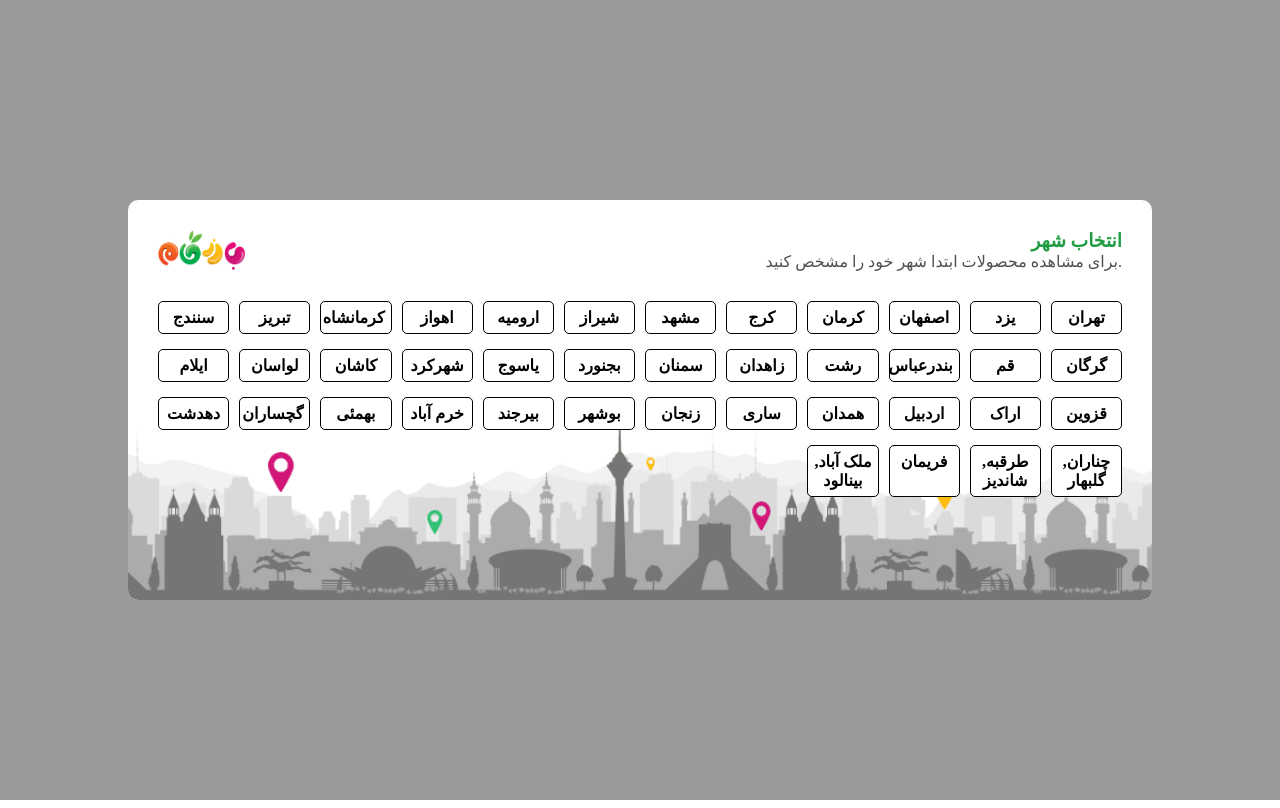
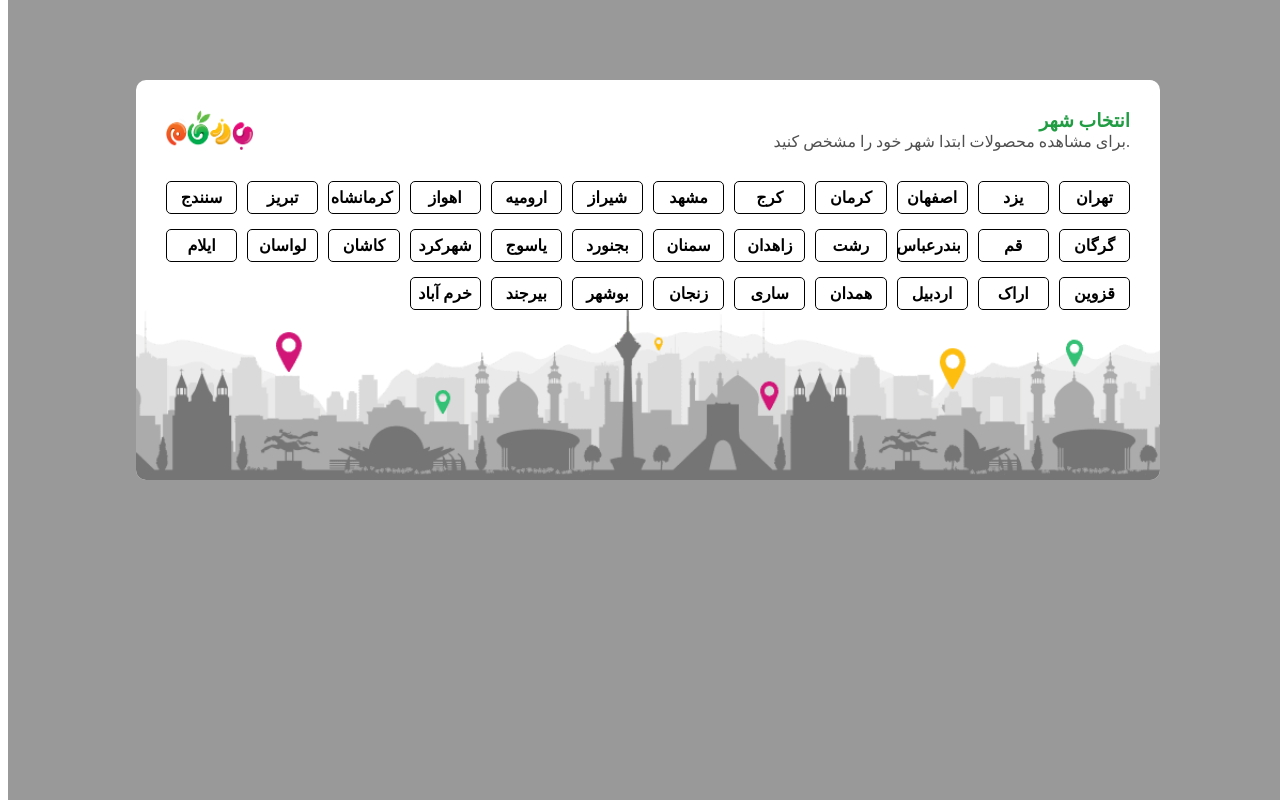
Before and after one commit to seyedalifatehi1383/PishgamanProjectG2-Project-, a Vue app in the folder bazargam-webstore/: page / in a window 1280 px wide. Built offline with nearby package versions, Linux system fonts and the light colour scheme.

Commit message:
fixing a bug in reponsivibility of the modal

```diff
--- a/bazargam-webstore/src/App.vue
+++ b/bazargam-webstore/src/App.vue
@@ -1,273 +1,47 @@
 <script setup lang="ts">
   import { ref } from 'vue';
+  import { RouterView, RouterLink } from "vue-router";
+
   import ChooseCity from './components/ChooseCity.vue'
+
+  import { cities } from "./constants";
+
   const modalIsVisible = ref(true);
+  const currentPath = ref(window.location.hash);
+
+  window.addEventListener("hashchange", () => {
+    currentPath.value = window.location.hash;
+  });
 </script>
 
 <template>
   <!-- this component is the context of the choose city modal (from S.A.F.) -->
-  <ChooseCity v-model:isVisible="modalIsVisible" >
+  <ChooseCity v-model:isVisible="modalIsVisible">
     <template v-slot:title>
-    <div class="choosecity-title-container">
-
-
+      <div class="choosecity-title-container">
         <div class="title-text">
-          <h3 id="modal-title-content-h3"> انتخاب شهر </h3>
-          <p> .برای مشاهده محصولات ابتدا شهر خود را مشخص کنید </p>
+          <h3 id="modal-title-content-h3">انتخاب شهر</h3>
+          <p>.برای مشاهده محصولات ابتدا شهر خود را مشخص کنید</p>
         </div>
 
         <div>
-          <img src="./images/logo.png" alt="logo" class="title-logo">
+          <img src="./images/logo.png" alt="logo" class="title-logo" />
         </div>
       </div>
     </template>
 
     <template v-slot:content>
       <div class="cities-container">
-        <a href="#">
-        <div class="cityBox">
-          <h4> تهران </h4>
-        </div>
-      </a>
-
-      <a href="#">
-        <div class="cityBox">
-          <h4> یزد </h4>
-        </div>
-      </a>
-
-      <a href="#">
-        <div class="cityBox">
-          <h4> اصفهان </h4>
-        </div>
-      </a>
-
-      <a href="#">
-        <div class="cityBox">
-          <h4> کرمان </h4>
-        </div>
-      </a>
-
-      <a href="#">
-        <div class="cityBox">
-          <h4> کرج </h4>
-        </div>
-      </a>
-
-      <a href="#">
-        <div class="cityBox">
-          <h4> مشهد </h4>
-        </div>
-      </a>
-
-      <a href="#">
-        <div class="cityBox">
-          <h4> شیراز </h4>
-        </div>
-      </a>
-
-      <a href="#">
-        <div class="cityBox">
-          <h4> ارومیه </h4>
-        </div>
-      </a>
-
-      <a href="#">
-        <div class="cityBox">
-          <h4> اهواز </h4>
-        </div>
-      </a>
-
-      <a href="#">
-        <div class="cityBox">
-          <h4> کرمانشاه </h4>
-        </div>
-      </a>
-
-      <a href="#">
-        <div class="cityBox">
-          <h4> تبریز </h4>
-        </div>
-      </a>
-
-      <a href="#">
-        <div class="cityBox">
-          <h4> سنندج </h4>
-        </div>
-      </a>
-
-      <a href="#">
-        <div class="cityBox">
-          <h4> گرگان </h4>
-        </div>
-      </a>
-
-      <a href="#">
-        <div class="cityBox">
-          <h4> قم </h4>
-        </div>
-      </a>
-
-      <a href="#">
-        <div class="cityBox">
-          <h4> بندرعباس </h4>
-        </div>
-      </a>
-
-      <a href="#">
-        <div class="cityBox">
-          <h4> رشت </h4>
-        </div>
-      </a>
-
-      <a href="#">
-        <div class="cityBox">
-          <h4> زاهدان </h4>
-        </div>
-      </a>
-
-      <a href="#">
-        <div class="cityBox">
-          <h4> سمنان </h4>
-        </div>
-      </a>
-
-      <a href="#">
-        <div class="cityBox">
-          <h4> بجنورد </h4>
-        </div>
-      </a>
-
-      <a href="#">
-        <div class="cityBox">
-          <h4> یاسوج </h4>
-        </div>
-      </a>
-
-      <a href="#">
-        <div class="cityBox">
-          <h4> شهرکرد </h4>
-        </div>
-      </a>
-
-      <a href="#">
-        <div class="cityBox">
-          <h4> کاشان </h4>
-        </div>
-      </a>
-
-      <a href="#">
-        <div class="cityBox">
-          <h4> لواسان </h4>
-        </div>
-      </a>
-
-      <a href="#">
-        <div class="cityBox">
-          <h4> ایلام </h4>
-        </div>
-      </a>
-
-      <a href="#">
-        <div class="cityBox">
-          <h4> قزوین </h4>
-        </div>
-      </a>
-
-      <a href="#">
-        <div class="cityBox">
-          <h4> اراک </h4>
-        </div>
-      </a>
-
-      <a href="#">
-        <div class="cityBox">
-          <h4> اردبیل </h4>
-        </div>
-      </a>
-
-      <a href="#">
-        <div class="cityBox">
-          <h4> همدان </h4>
-        </div>
-      </a>
-
-      <a href="#">
-        <div class="cityBox">
-          <h4> ساری </h4>
-        </div>
-      </a>
-
-      <a href="#">
-        <div class="cityBox">
-          <h4> زنجان </h4>
-        </div>
-      </a>
-
-      <a href="#">
-        <div class="cityBox">
-          <h4> بوشهر </h4>
-        </div>
-      </a>
-
-      <a href="#">
-        <div class="cityBox">
-          <h4> بیرجند </h4>
-        </div>
-      </a>
-
-      <a href="#">
-        <div class="cityBox">
-          <h4> خرم آباد </h4>
-        </div>
-      </a>
-
-      <a href="#">
-        <div class="cityBox">
-          <h4> بهمئی </h4>
-        </div>
-      </a>
-
-      <a href="#">
-        <div class="cityBox">
-          <h4> گچساران </h4>
-        </div>
-      </a>
-
-      <a href="#">
-        <div class="cityBox">
-          <h4> دهدشت </h4>
-        </div>
-      </a>
-
-      <a href="#">
-        <div class="cityBox">
-          <h4> چناران, گلبهار </h4>
-        </div>
-      </a>
-
-      <a href="#">
-        <div class="cityBox">
-          <h4> طرقبه, شاندیز </h4>
-        </div>
-      </a>
-
-      <a href="#">
-        <div class="cityBox">
-          <h4> فریمان </h4>
-        </div>
-      </a>
-
-      <a href="#">
-        <div class="cityBox">
-          <h4> ملک آباد, بینالود </h4>
-        </div>
-      </a>
+        <RouterLink v-for="city in cities" :key="city.id" :to="city.link">
+          <div class="cityBox">
+            <h4>{{ city.title }}</h4>
+          </div>
+        </RouterLink>
       </div>
     </template>
   </ChooseCity>
 
-
+  <RouterView />
 </template>
 
 <style scoped>
--- a/bazargam-webstore/src/components/ChooseCity.vue
+++ b/bazargam-webstore/src/components/ChooseCity.vue
@@ -2,7 +2,11 @@
     <div v-if="isVisible" class="modal">
       <div class="modal-bg" @click="bgClick"></div>
       <div class="modal-container">
-            <img class="backdrop-img" src="../images/IRAN_SKYLINE.png" alt="iran_skyline">
+        <img
+          class="backdrop-img"
+          src="../images/IRAN_SKYLINE.png"
+          alt="iran_skyline"
+        />
 
         <div class="modal-title">
           <slot name="title"></slot>
@@ -16,19 +20,18 @@
   </template>
 
   <script setup lang="ts">
-withDefaults(defineProps<{isVisible: boolean}>(), {
-  isVisible: false
-})
+  withDefaults(defineProps<{ isVisible: boolean }>(), {
+    isVisible: false,
+  });
 
   const emit = defineEmits<{
-    (e: "update:isVisible", value: boolean): void,
+    (e: "update:isVisible", value: boolean): void;
   }>();
 
   const bgClick = () => {
-    console.log("[Modal] bg click")
-    emit('update:isVisible', false);
-}
-
+    console.log("[Modal] bg click");
+    emit("update:isVisible", false);
+  };
   </script>
 
   <style scoped>
@@ -37,7 +40,7 @@ const bgClick = () => {
     top: 0;
     left: 0;
     width: 100vw;
-    height: 100vh;
+    height: 100%;
     display: flex;
     flex-direction: column;
     justify-content: center;
@@ -49,7 +52,7 @@ const bgClick = () => {
     width: 100%;
     height: 100%;
     position: absolute;
-    top:0;
+    top: 0;
     left: 0;
     z-index: 1;
   }
@@ -65,7 +68,10 @@ const bgClick = () => {
     border-radius: 10px;
     min-height: 400px;
     max-height: 720px;
-    position: relative;
+    position: fixed;
+    top: 10%;
+    left: 50%;
+    transform: translateX(-50%);
   }
 
   .modal-title {
--- /dev/null
+++ b/bazargam-webstore/src/constants.ts
@@ -0,0 +1,232 @@
+export const cities = [
+    {
+        id: 1,
+        title: "تهران",
+        name: "tehran",
+        link: "#/tehran"
+    },
+
+    {
+        id: 2,
+        title: "یزد",
+        name: "yazd",
+        link: "#/yazd"
+    },
+
+    {
+        id: 3,
+        title: "اصفهان",
+        name: "isfahan",
+        link: "#/isfahan"
+    },
+
+    {
+        id: 4,
+        title: "کرمان",
+        name: "kerman",
+        link: "#/kerman"
+    },
+
+    {
+        id: 5,
+        title: "کرج",
+        name: "karaj",
+        link: "#/karaj"
+    },
+
+    {
+        id: 6,
+        title: "مشهد",
+        name: "mashhad",
+        link: "#/mashhad"
+    },
+
+    {
+        id: 7,
+        title: "شیراز",
+        name: "shiraz",
+        link: "#/shiraz"
+    },
+
+    {
+        id: 8,
+        title: "ارومیه",
+        name: "urumiyeh",
+        link: "#/urumiyeh"
+    },
+
+    {
+        id: 9,
+        title: "اهواز",
+        name: "ahvaz",
+        link: "#/ahvaz"
+    },
+
+    {
+        id: 10,
+        title: "کرمانشاه",
+        name: "kermanshah",
+        link: "#/kermanshah"
+    },
+
+    {
+        id: 11,
+        title: "تبریز",
+        name: "tabriz",
+        link: "#/tabriz"
+    },
+
+    {
+        id: 12,
+        title: "سنندج",
+        name: "sanandaj",
+        link: "#/sanandaj"
+    },
+
+    {
+        id: 13,
+        title: "گرگان",
+        name: "gorgan",
+        link: "#/gorgan"
+    },
+
+    {
+        id: 14,
+        title: "قم",
+        name: "qom",
+        link: "#/qom"
+    },
+
+    {
+        id: 15,
+        title: "بندرعباس",
+        name: "bandarabbas",
+        link: "#/bandarabbas"
+    },
+
+    {
+        id: 16,
+        title: "رشت",
+        name: "rasht",
+        link: "#/rasht"
+    },
+
+    {
+        id: 17,
+        title: "زاهدان",
+        name: "zahedan",
+        link: "#/zahedan"
+    },
+
+    {
+        id: 18,
+        title: "سمنان",
+        name: "semnan",
+        link: "#/semnan"
+    },
+
+    {
+        id: 19,
+        title: "بجنورد",
+        name: "bojnourd",
+        link: "#/bojnourd"
+    },
+
+    {
+        id: 20,
+        title: "یاسوج",
+        name: "yasouj",
+        link: "#/yasouj"
+    },
+
+    {
+        id: 21,
+        title: "شهرکرد",
+        name: "shahrekord",
+        link: "#/shahrekord"
+    },
+
+    {
+        id: 22,
+        title: "کاشان",
+        name: "kashan",
+        link: "#/kashan"
+    },
+
+    {
+        id: 23,
+        title: "لواسان",
+        name: "lavasan",
+        link: "#/lavasan"
+    },
+
+    {
+        id: 24,
+        title: "ایلام",
+        name: "ilam",
+        link: "#/ilam"
+    },
+
+    {
+        id: 25,
+        title: "قزوین",
+        name: "qazvin",
+        link: "#/qazvin"
+    },
+
+    {
+        id: 26,
+        title: "اراک",
+        name: "arak",
+        link: "#/arak"
+    },
+
+    {
+        id: 27,
+        title: "اردبیل",
+        name: "ardabil",
+        link: "#/ardabil"
+    },
+
+    {
+        id: 28,
+        title: "همدان",
+        name: "hamedan",
+        link: "#/hamedan"
+    },
+
+    {
+        id: 29,
+        title: "ساری",
+        name: "sari",
+        link: "#/sari"
+    },
+
+    {
+        id: 30,
+        title: "زنجان",
+        name: "zanjan",
+        link: "#/zanjan"
+    },
+
+    {
+        id: 31,
+        title: "بوشهر",
+        name: "boushehr",
+        link: "#/boushehr"
+    },
+
+    {
+        id: 32,
+        title: "بیرجند",
+        name: "birjand",
+        link: "#/birjand"
+    },
+
+    {
+        id: 33,
+        title: "خرم آباد",
+        name: "khorramabad",
+        link: "#/khorramabad"
+    }
+]
--- a/bazargam-webstore/src/style.css
+++ b/bazargam-webstore/src/style.css
@@ -78,3 +78,8 @@
       background-color: #f9f9f9;
     }
   } */
+
+  html, body{
+    height: 100vh;
+    width: 100vw;
+  }
```
Lines whose indentation alone changed are shown as unchanged.
